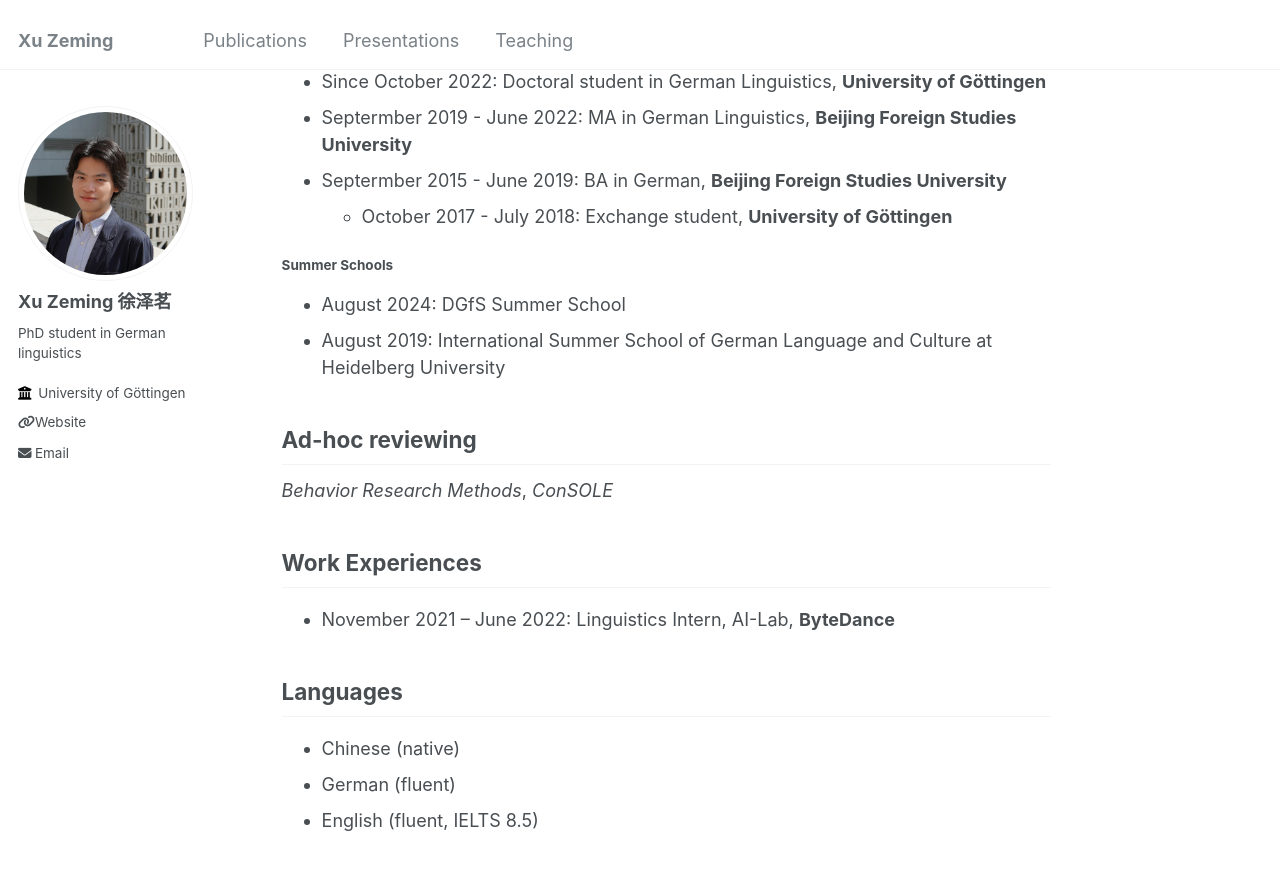
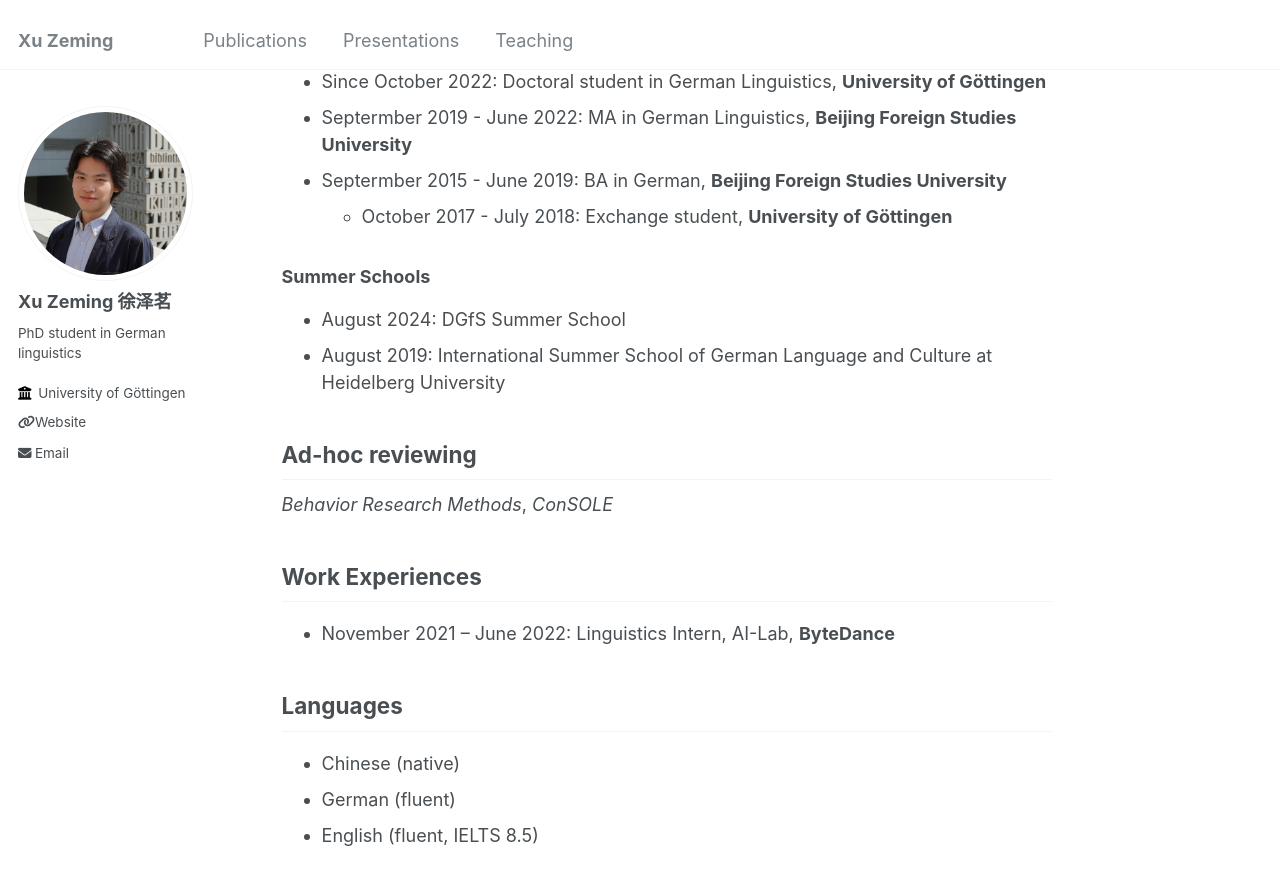
Before and after one commit to xu-zeming/xu-zeming.github.io, a Jekyll site: the page built from _pages/about.md, in a window 1280 px wide and 900 px high, scrolled down 397 px. Shown: the top 885 px of the window. Built offline with Jekyll 4.4.1, drawn with Linux system fonts in a browser that asks for light colours.

```diff
--- a/_pages/about.md
+++ b/_pages/about.md
@@ -22,7 +22,7 @@ Education
 * Septermber 2015 - June 2019: BA in German, **Beijing Foreign Studies University**
   + October 2017 - July 2018: Exchange student, **University of Göttingen**
 
-#### Summer Schools
+### Summer Schools
   + August 2024: DGfS Summer School
   +	August 2019: International Summer School of German Language and Culture at Heidelberg University
 
```
